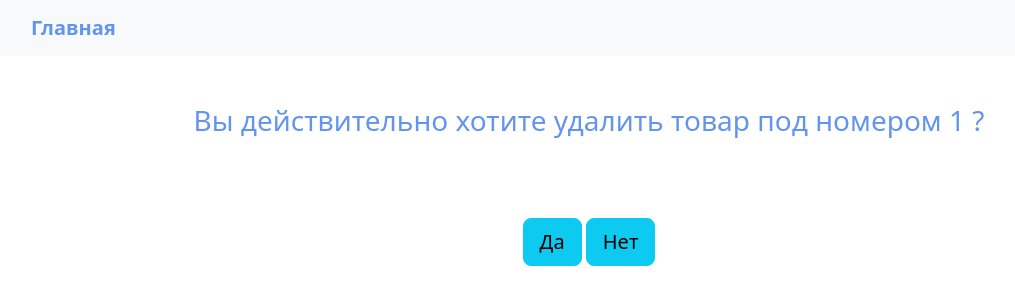
After one commit to samat-sultanov/hw_48, a Django app: page /product/1/delete in a window 1280 px wide. The commit adds this page. Shown: the top 305 px of the page, without its empty margins (51-1066 px from the left). Run offline with Django 4.2, Linux system fonts and the light colour scheme; data comes from the database, SQL or seed files in the repository.

Commit message:
создал представление и шаблон для удаления товаров с подтверждением; добавил url для удаления товара

```diff
--- /dev/null
+++ b/source/webapp/templates/delete_product.html
@@ -0,0 +1,20 @@
+{% extends "base.html" %}
+
+{% block title %}
+    Delete Product
+{% endblock %}
+
+{% block content %}
+    <br/><br/>
+    <div style="text-align: center">
+        <h3>Вы действительно хотите удалить товар под номером {{ product.pk }} ?</h3>
+    </div>
+    <br/><br/><br/>
+    <div style="text-align: center">
+        <form action="" method="post">
+            {% csrf_token %}
+            <input type="submit" class="btn btn-info btn-lg" value="Да">
+            <a href="{% url 'index_view' %}" class="btn btn-info btn-lg" role="button">Нет</a>
+        </form>
+    </div>
+{% endblock %}
--- a/source/webapp/templates/product_view.html
+++ b/source/webapp/templates/product_view.html
@@ -12,7 +12,7 @@
         <a class="nav-link" style="color: cornflowerblue" href="#"><b>Редактировать</b></a>
     </li>
     <li class="nav-item">
-        <a class="nav-link" style="color: cornflowerblue" href="#"><b>Удалить</b></a>
+        <a class="nav-link" style="color: cornflowerblue" href="{% url 'delete_product' product.pk %}"><b>Удалить</b></a>
     </li>
 {% endblock %}
 
--- a/source/webapp/urls.py
+++ b/source/webapp/urls.py
@@ -1,8 +1,8 @@
 from django.urls import path
-from webapp.views import index_view, product_view
-
+from webapp.views import index_view, product_view, delete_product
 
 urlpatterns = [
     path('', index_view, name="index_view"),
     path('product/<int:pk>/', product_view, name="product_view"),
+    path('product/<int:pk>/delete', delete_product, name="delete_product"),
 ]
--- a/source/webapp/views.py
+++ b/source/webapp/views.py
@@ -26,3 +26,12 @@ def product_view(request, pk):
         'product': product
     }
     return render(request, 'product_view.html', context)
+
+
+def delete_product(request, pk):
+    product = get_object_or_404(Product, pk=pk)
+    if request.method == "GET":
+        return render(request, "delete_product.html", {"product": product})
+    elif request.method == "POST":
+        product.delete()
+        return redirect("index_view")
```
